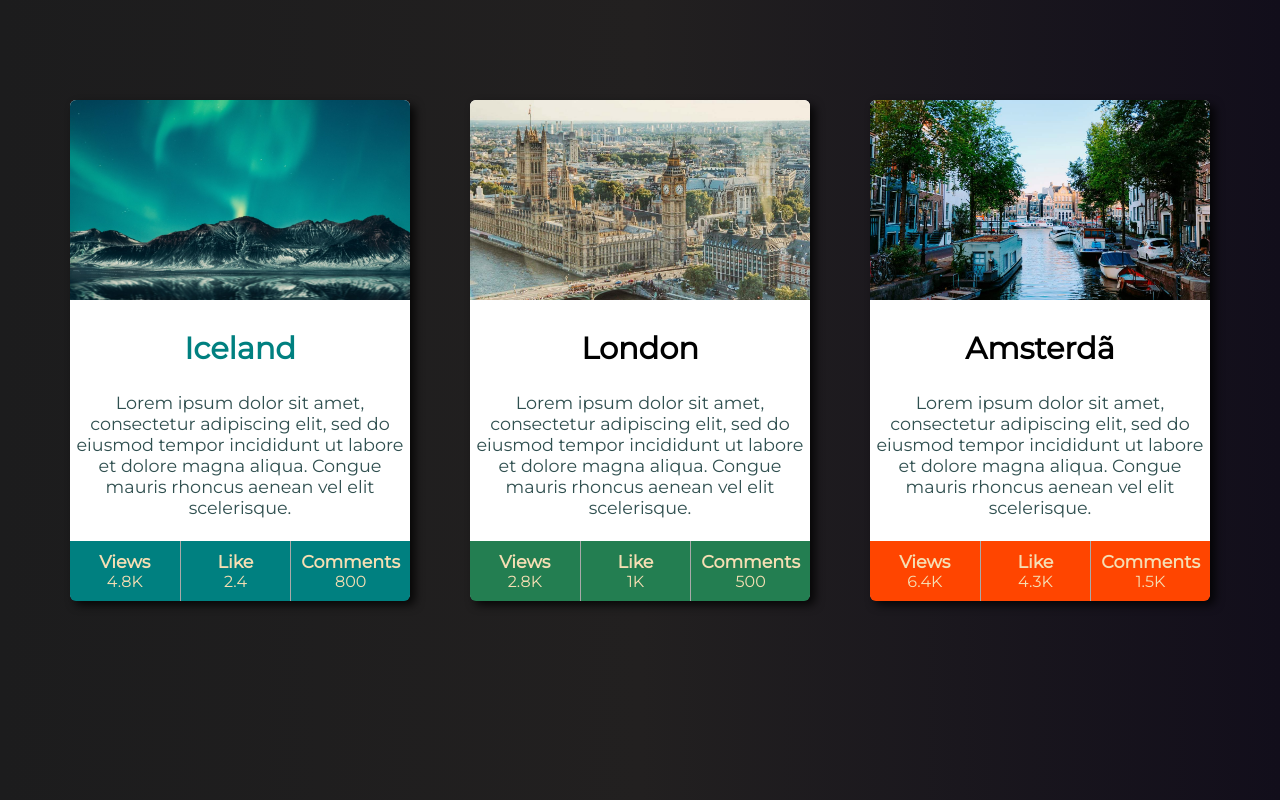
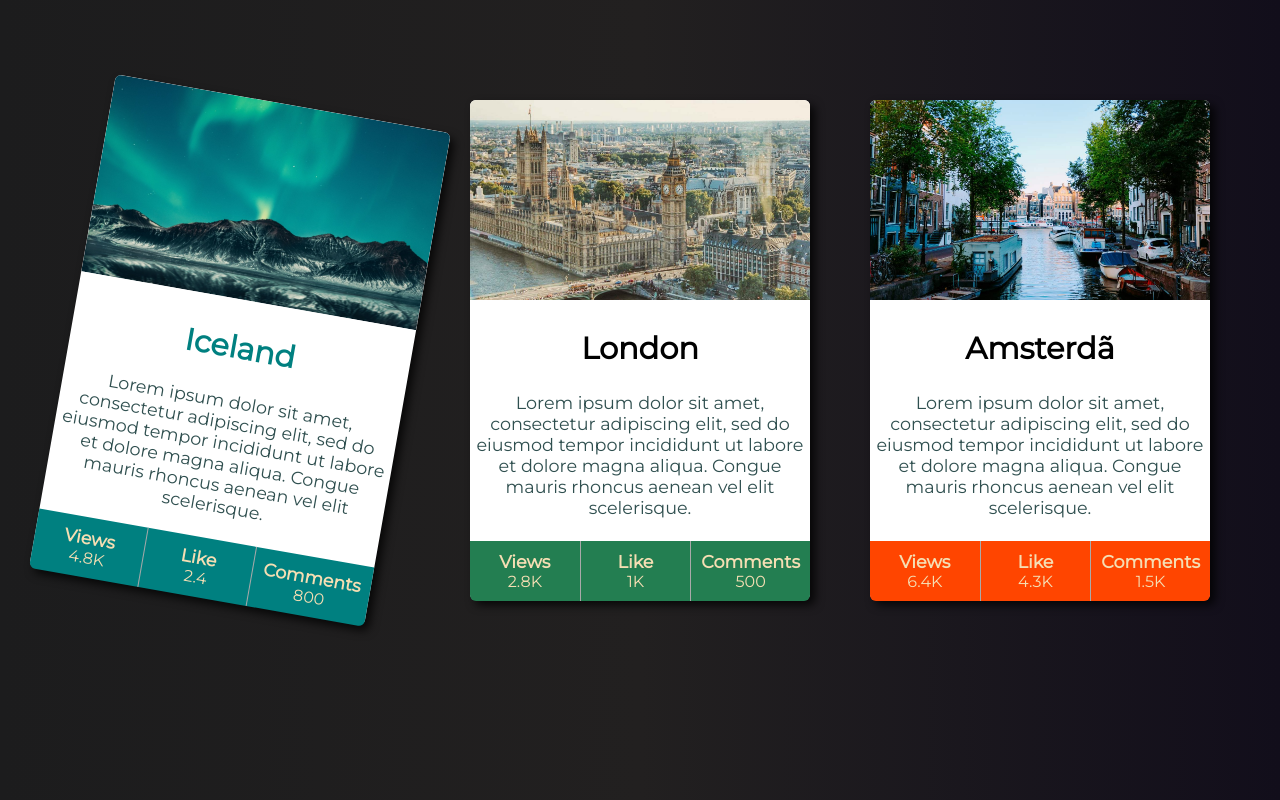
Before and after one commit to Gabriel-Gomes-Leme/Recursos-de-layout, a plain HTML site: page card-type-rpg/index.html in a window 1280 px wide. In both pictures the pointer is over the element 240 px from the left and 350 px from the top of the page. Drawn offline with Linux system fonts and the light colour scheme.

Commit message:
adicionando efeito transform

```diff
--- a/card-type-rpg/css/style.css
+++ b/card-type-rpg/css/style.css
@@ -62,6 +62,9 @@ body{
 .card:nth-child(3):hover .card-content h2{
     color: orangered;
 }
+.card:hover{
+    transform: rotateZ(10deg);
+}
 .card-content p{
     font-size: 1.1rem;
     color: darkslategray;
```
